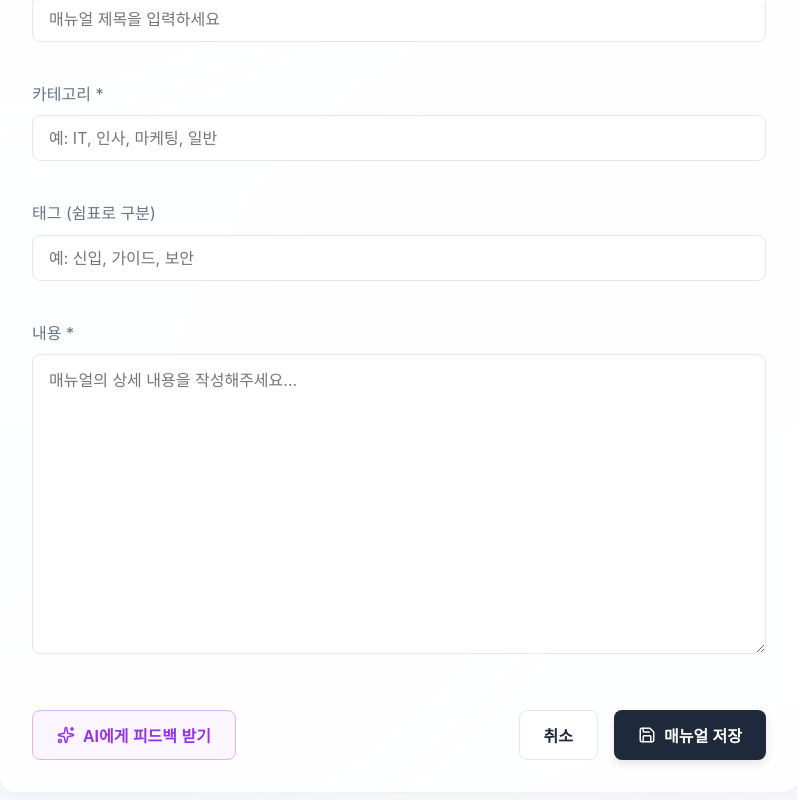
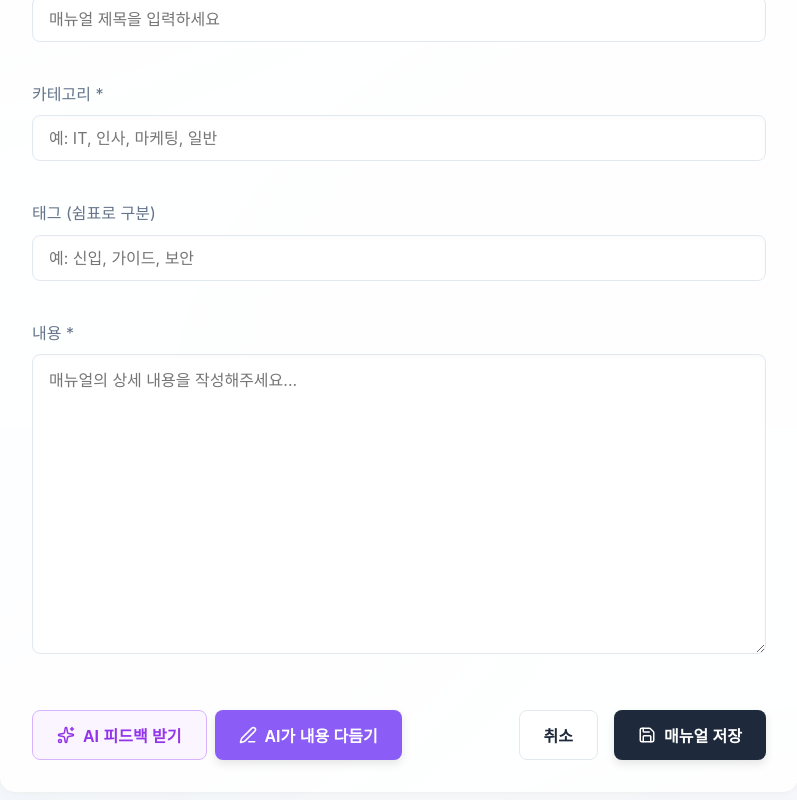
Before and after one commit to rivo-ha/memo-backend, a React (Vite) app in the folder frontend/: page /create in a window 1280 px wide. Shown: the part 372-1172 px from the top of the page, without its empty margins (241-1038 px from the left). Built offline with nearby package versions, Linux system fonts and the light colour scheme; no server answers; sample sign-in values are in the browser's storage.

Commit message:
feat: add AI auto-revise feature

```diff
--- a/frontend/src/api.js
+++ b/frontend/src/api.js
@@ -26,3 +26,4 @@ export const addComment = (id, commentData) => api.post(`/manuals/${id}/comments
 export const updateComment = (manualId, commentId, data) => api.put(`/manuals/${manualId}/comments/${commentId}`, data);
 export const deleteComment = (manualId, commentId, password) => api.delete(`/manuals/${manualId}/comments/${commentId}`, { data: { password } });
 export const reviewManualWithAI = (data) => api.post('/ai/review', data);
+export const reviseManualWithAI = (data) => api.post('/ai/revise', data);
--- a/frontend/src/pages/CreateManual.jsx
+++ b/frontend/src/pages/CreateManual.jsx
@@ -1,8 +1,8 @@
 import { useState, useEffect } from 'react';
 import { useNavigate } from 'react-router-dom';
-import { createManual, reviewManualWithAI } from '../api';
+import { createManual, reviewManualWithAI, reviseManualWithAI } from '../api';
 import { useAuth } from '../context/AuthContext';
-import { ArrowLeft, Save, Sparkles } from 'lucide-react';
+import { ArrowLeft, Save, Sparkles, Edit3 } from 'lucide-react';
 
 export default function CreateManual() {
   const navigate = useNavigate();
@@ -26,6 +26,7 @@ export default function CreateManual() {
   // AI Feedback state
   const [aiFeedback, setAiFeedback] = useState('');
   const [reviewing, setReviewing] = useState(false);
+  const [revising, setRevising] = useState(false);
 
   const handleChange = (e) => {
     setFormData({
@@ -53,6 +54,35 @@ export default function CreateManual() {
       alert(error.response?.data?.message || 'AI 피드백을 가져오지 못했습니다. 서버 설정을 확인하세요.');
     } finally {
       setReviewing(false);
+    }
+  };
+
+  const handleRevise = async () => {
+    if (!formData.content) {
+      alert('내용을 먼저 작성해주세요!');
+      return;
+    }
+
+    if (!window.confirm('AI가 내용을 다듬어 원래 내용을 완전히 덮어씌웁니다. 계속하시겠습니까?')) {
+      return;
+    }
+
+    setRevising(true);
+    try {
+      const response = await reviseManualWithAI({
+        content: formData.content
+      });
+
+      setFormData({
+        ...formData,
+        content: response.data.revisedContent
+      });
+      alert('AI가 내용을 성공적으로 다듬었습니다!');
+    } catch (error) {
+      console.error('Failed to get AI revision', error);
+      alert(error.response?.data?.message || 'AI 수정 중 오류가 발생했습니다. 서버 설정을 확인하세요.');
+    } finally {
+      setRevising(false);
     }
   };
 
@@ -145,15 +175,27 @@ export default function CreateManual() {
           )}
 
           <div style={{ display: 'flex', justifyContent: 'space-between', alignItems: 'center' }}>
+            <div style={{ display: 'flex', gap: '0.5rem' }}>
               <button
                 type="button"
                 onClick={handleReview}
                 className="btn btn-secondary"
-              disabled={reviewing}
+                disabled={reviewing || revising}
                 style={{ borderColor: '#d8b4fe', color: '#9333ea', backgroundColor: '#faf5ff' }}
               >
-              <Sparkles size={18} /> {reviewing ? 'AI가 검토하는 중...' : 'AI에게 피드백 받기'}
+                <Sparkles size={18} /> {reviewing ? 'AI 검토 중...' : 'AI 피드백 받기'}
               </button>
+
+              <button
+                type="button"
+                onClick={handleRevise}
+                className="btn btn-primary"
+                disabled={reviewing || revising}
+                style={{ backgroundColor: '#8b5cf6', borderColor: '#8b5cf6' }}
+              >
+                <Edit3 size={18} /> {revising ? 'AI가 다듬는 중...' : 'AI가 내용 다듬기'}
+              </button>
+            </div>
 
             <div style={{ display: 'flex', gap: '1rem' }}>
               <button type="button" onClick={() => navigate(-1)} className="btn btn-secondary">
--- a/frontend/src/pages/EditManual.jsx
+++ b/frontend/src/pages/EditManual.jsx
@@ -1,8 +1,8 @@
 import { useState, useEffect } from 'react';
 import { useParams, useNavigate } from 'react-router-dom';
-import { getManualById, updateManual, reviewManualWithAI } from '../api';
+import { getManualById, updateManual, reviewManualWithAI, reviseManualWithAI } from '../api';
 import { useAuth } from '../context/AuthContext';
-import { ArrowLeft, Save, Sparkles } from 'lucide-react';
+import { ArrowLeft, Save, Sparkles, Edit3 } from 'lucide-react';
 
 export default function EditManual() {
   const { id } = useParams();
@@ -20,6 +20,7 @@ export default function EditManual() {
   // AI Feedback state
   const [aiFeedback, setAiFeedback] = useState('');
   const [reviewing, setReviewing] = useState(false);
+  const [revising, setRevising] = useState(false);
 
   useEffect(() => {
     if (user === null && !localStorage.getItem('token')) {
@@ -75,6 +76,35 @@ export default function EditManual() {
       alert(error.response?.data?.message || 'AI 피드백을 가져오지 못했습니다. 서버 설정을 확인하세요.');
     } finally {
       setReviewing(false);
+    }
+  };
+
+  const handleRevise = async () => {
+    if (!formData.content) {
+      alert('내용을 먼저 작성해주세요!');
+      return;
+    }
+
+    if (!window.confirm('AI가 내용을 다듬어 원래 내용을 완전히 덮어씌웁니다. 계속하시겠습니까?')) {
+      return;
+    }
+
+    setRevising(true);
+    try {
+      const response = await reviseManualWithAI({
+        content: formData.content
+      });
+
+      setFormData({
+        ...formData,
+        content: response.data.revisedContent
+      });
+      alert('AI가 내용을 성공적으로 다듬었습니다!');
+    } catch (error) {
+      console.error('Failed to get AI revision', error);
+      alert(error.response?.data?.message || 'AI 수정 중 오류가 발생했습니다. 서버 설정을 확인하세요.');
+    } finally {
+      setRevising(false);
     }
   };
 
@@ -165,15 +195,27 @@ export default function EditManual() {
           )}
 
           <div style={{ display: 'flex', justifyContent: 'space-between', alignItems: 'center' }}>
+            <div style={{ display: 'flex', gap: '0.5rem' }}>
               <button
                 type="button"
                 onClick={handleReview}
                 className="btn btn-secondary"
-              disabled={reviewing}
+                disabled={reviewing || revising}
                 style={{ borderColor: '#d8b4fe', color: '#9333ea', backgroundColor: '#faf5ff' }}
               >
-              <Sparkles size={18} /> {reviewing ? 'AI가 검토하는 중...' : 'AI에게 피드백 받기'}
+                <Sparkles size={18} /> {reviewing ? 'AI 검토 중...' : 'AI 피드백 받기'}
               </button>
+
+              <button
+                type="button"
+                onClick={handleRevise}
+                className="btn btn-primary"
+                disabled={reviewing || revising}
+                style={{ backgroundColor: '#8b5cf6', borderColor: '#8b5cf6' }}
+              >
+                <Edit3 size={18} /> {revising ? 'AI가 다듬는 중...' : 'AI가 내용 다듬기'}
+              </button>
+            </div>
 
             <button type="submit" className="btn btn-primary" disabled={submitting}>
               <Save size={18} /> {submitting ? '저장 중...' : '수정 완료'}
```
Also changed, not shown: 1 other file (tests, documents, lock files or other folders). Lines whose indentation alone changed are shown as unchanged.
